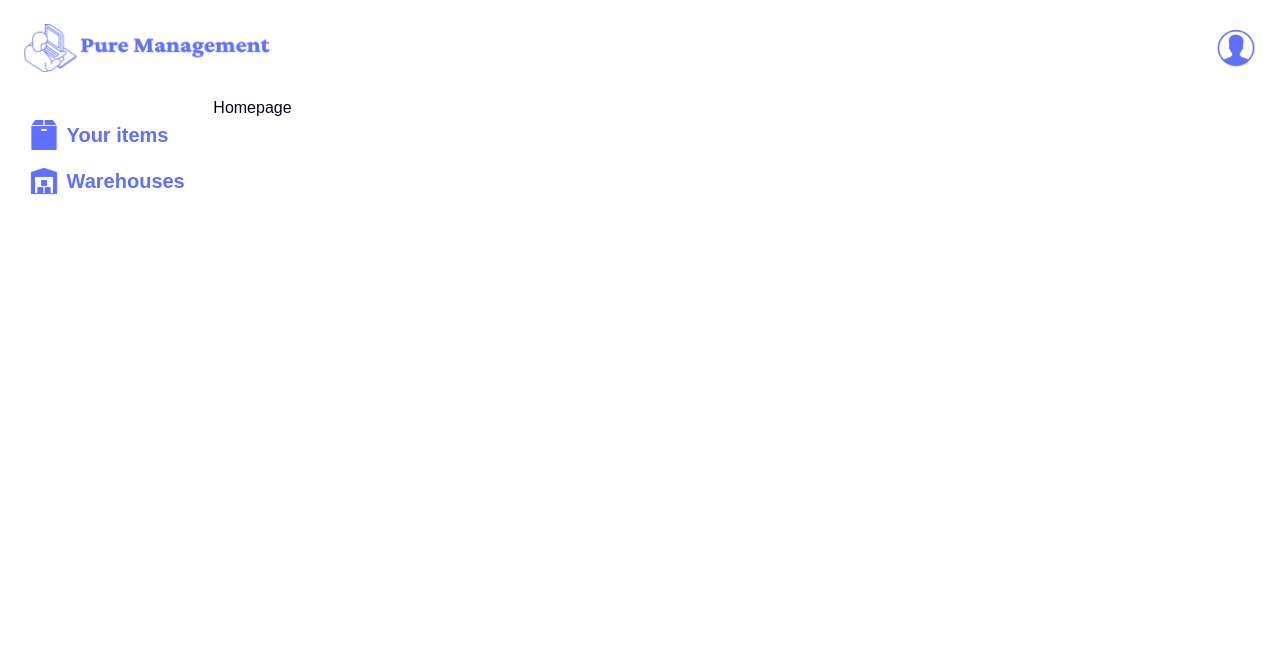
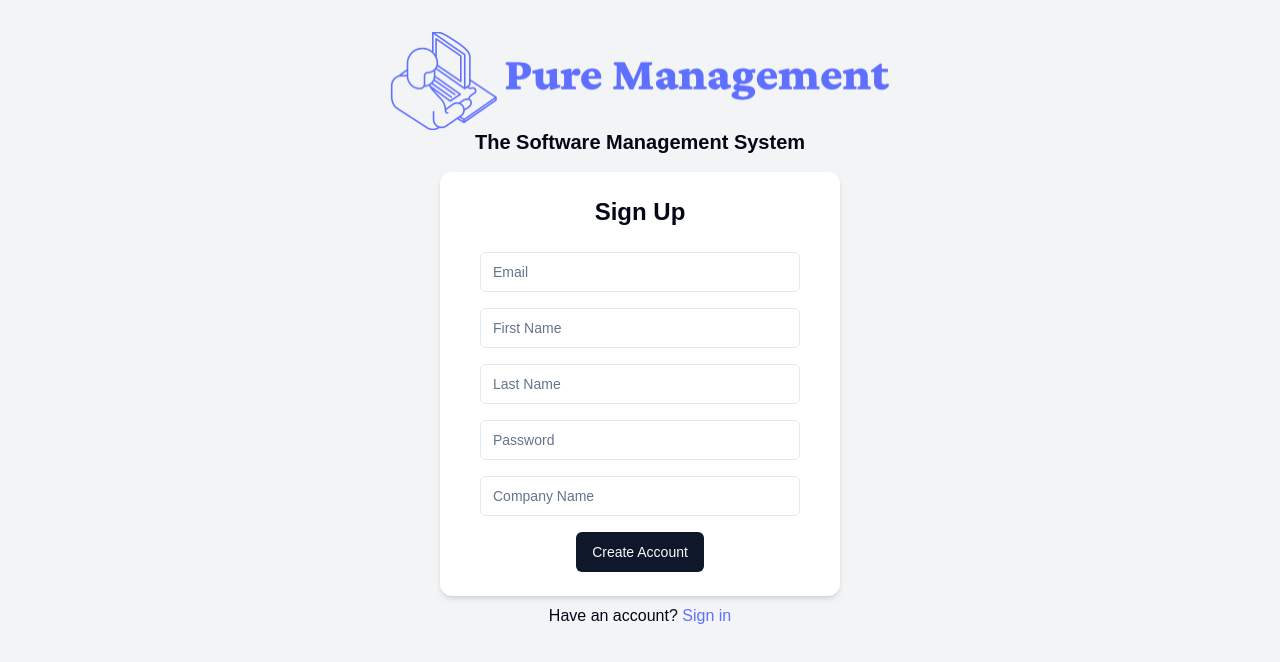
Before and after one commit to MatejKuka/pure-management-web, a Next.js app: page / in a window 1280 px wide. Shown: the top 662 px of the page. Built offline with nearby package versions, Linux system fonts and the light colour scheme; a web font is replaced by a local one.

Commit message:
added new page for sing up and changed route

```diff
--- /dev/null
+++ b/app/[companyId]/layout.tsx
@@ -0,0 +1,23 @@
+import React from "react";
+import Navigation from "@/components/common/Navigation";
+import Sidebar from "@/components/common/sidebar/Sidebar";
+
+export default function Layout({
+  children,
+}: {
+  children: React.ReactNode
+}) {
+  return (
+    <html lang="en">
+      <body>
+        <Navigation />
+        <div className={"grid grid-cols-12"}>
+          <Sidebar />
+          <main className={"col-span-10"}>
+            {children}
+          </main>
+        </div>
+      </body>
+    </html>
+  )
+}
--- /dev/null
+++ b/app/[companyId]/page.tsx
@@ -0,0 +1,8 @@
+
+export default function Home() {
+  return (
+    <div>
+      <p>Homepage</p>
+    </div>
+  )
+}
--- a/app/warehouses/page.tsx
+++ b/app/[companyId]/warehouses/page.tsx
@@ -14,7 +14,7 @@ function Page() {
         </div>
         <div>
           {WAREHOUSES_DEMO_DATA.map(warehouse => (
-            <WarehouseCard key={warehouse.id} name={warehouse.name} address={warehouse.address} redirectUrlPath={"warehouses/" + warehouse.id.toString()}/>
+            <WarehouseCard key={warehouse.id} name={warehouse.name} address={warehouse.address} redirectUrlPath={"/1/warehouses/" + warehouse.id.toString()}/>
           ))}
         </div>
       </div>
--- a/app/layout.tsx
+++ b/app/layout.tsx
@@ -2,15 +2,12 @@ import type { Metadata } from 'next'
 import { Inria_Sans } from 'next/font/google'
 import './globals.css'
 import React from "react";
-import Navigation from "@/components/common/Navigation";
-import Sidebar from "@/components/common/sidebar/Sidebar";
-import { Toaster } from "@/components/ui/toaster"
 
 const inter = Inria_Sans({weight: ["300", "400", "700"], style: ["normal", "italic"], subsets: ['latin'] })
 
 export const metadata: Metadata = {
   title: 'Pure Management',
-  description: 'Generated by create next app',
+  description: 'Next.js app',
 }
 
 export default function RootLayout({
@@ -21,14 +18,7 @@ export default function RootLayout({
   return (
     <html lang="en">
       <body className={inter.className}>
-        <Navigation />
-        <div className={"grid grid-cols-12"}>
-          <Sidebar />
-          <main className={"col-span-10"}>
-            {children}
-          </main>
-        </div>
-        <Toaster data-testid={"action-toast"} />
+          {children}
       </body>
     </html>
   )
--- a/app/page.tsx
+++ b/app/page.tsx
@@ -1,8 +1,10 @@
+import SignUpForm from "@/components/user-components/SignUpForm";
+import RootPageLayout from "@/components/page-layouts/RootPageLayout";
 
 export default function Home() {
   return (
-    <div>
-      <p>Homepage</p>
-    </div>
+      <RootPageLayout>
+        <SignUpForm />
+      </RootPageLayout>
   )
 }
--- a/components/common/sidebar/Sidebar.tsx
+++ b/components/common/sidebar/Sidebar.tsx
@@ -6,8 +6,8 @@ import WarehouseIcon from "../../../public/warehouse.svg";
 function Sidebar() {
   return (
     <aside className={"inline h-[100%] col-span-2 p-4 mx-auto"}>
-      <SidebarItem alt={"Your items"} imagePath={BoxIcon} text={"Your items"}  redirectUrlPath={"/your-items"}/>
-      <SidebarItem alt={"Warehouses"} imagePath={WarehouseIcon} text={"Warehouses"}  redirectUrlPath={"/warehouses"}/>
+      <SidebarItem alt={"Your items"} imagePath={BoxIcon} text={"Your items"}  redirectUrlPath={"/1/your-items"}/>
+      <SidebarItem alt={"Warehouses"} imagePath={WarehouseIcon} text={"Warehouses"}  redirectUrlPath={"/1/warehouses"}/>
     </aside>
   );
 }
--- /dev/null
+++ b/components/page-layouts/RootPageLayout.tsx
@@ -0,0 +1,24 @@
+import React from 'react';
+import {Toaster} from "@/components/ui/toaster";
+import PureManagementLogo from "@/public/pure-management-logo.png";
+import Image from "next/image";
+
+
+interface IProps {
+  children: React.ReactNode
+}
+
+const RootPageLayout: React.FC<IProps> = ({children}) => {
+  return (
+    <>
+      <main className={"bg-gray-100 flex justify-center items-center w-[100vw] h-[100vh]"}>
+        <Image width={500} className={"absolute top-8"} alt={"Pure Management Logo"} src={PureManagementLogo} />
+        <h2 className={"absolute top-32 text-xl font-semibold"}>The Software Management System</h2>
+        {children}
+      </main>
+      <Toaster data-testid={"action-toast"} />
+    </>
+  );
+}
+
+export default RootPageLayout;
--- /dev/null
+++ b/components/user-components/SignUpForm.tsx
@@ -0,0 +1,121 @@
+"use client"
+import React from 'react';
+import { zodResolver } from "@hookform/resolvers/zod"
+import { useForm } from "react-hook-form"
+import * as z from "zod"
+
+import { Button } from "@/components/ui/button"
+import {
+  Form,
+  FormControl,
+  FormField,
+  FormItem,
+  FormMessage,
+} from "@/components/ui/form"
+import { Input } from "@/components/ui/input"
+import Link from "next/link";
+
+const formSchema = z.object({
+  email: z.string().min(2).email().max(30),
+  firstName: z.string().min(2).max(25),
+  lastName: z.string().min(2).max(25),
+  password: z.string().min(6).max(25),
+  companyName: z.string().min(2).max(30),
+})
+interface IProps {
+
+}
+const SignUpForm: React.FC<IProps> = ({}) => {
+  const form = useForm<z.infer<typeof formSchema>>({
+    resolver: zodResolver(formSchema),
+    defaultValues: {
+      email: "",
+      firstName: "",
+      lastName: "",
+      password: "",
+      companyName: "",
+    },
+  })
+
+  function onSubmit(values: z.infer<typeof formSchema>) {
+    console.log(values);
+  }
+
+  return (
+    <div>
+      <div className={"bg-white w-[400px] py-6 px-10 rounded-xl shadow-md"}>
+        <h1 className={"text-center text-2xl mb-6 font-semibold"}>Sign Up</h1>
+        <Form {...form}>
+          <form onSubmit={form.handleSubmit(onSubmit)} className="space-y-4">
+            <FormField
+              control={form.control}
+              name="email"
+              render={({ field }) => (
+                <FormItem>
+                  <FormControl>
+                    <Input placeholder="Email" {...field} />
+                  </FormControl>
+                  <FormMessage />
+                </FormItem>
+              )}
+            />
+            <FormField
+              control={form.control}
+              name="firstName"
+              render={({ field }) => (
+                <FormItem>
+                  <FormControl>
+                    <Input placeholder="First Name" {...field} />
+                  </FormControl>
+                  <FormMessage />
+                </FormItem>
+              )}
+            />
+            <FormField
+              control={form.control}
+              name="lastName"
+              render={({ field }) => (
+                <FormItem>
+                  <FormControl>
+                    <Input placeholder="Last Name" {...field} />
+                  </FormControl>
+                  <FormMessage />
+                </FormItem>
+              )}
+            />
+            <FormField
+              control={form.control}
+              name="password"
+              render={({ field }) => (
+                <FormItem>
+                  <FormControl>
+                    <Input type={"password"} placeholder="Password" {...field} />
+                  </FormControl>
+                  <FormMessage />
+                </FormItem>
+              )}
+            />
+            <FormField
+              control={form.control}
+              name="companyName"
+              render={({ field }) => (
+                <FormItem>
+                  <FormControl>
+                    <Input placeholder="Company Name" {...field} />
+                  </FormControl>
+                  <FormMessage />
+                </FormItem>
+              )}
+            />
+            <div className={"w-full flex justify-center"}>
+              <Button type="submit">Create Account</Button>
+            </div>
+          </form>
+        </Form>
+      </div>
+      <p className={"text-center mt-2"}>Have an account? <Link className={"text-primary-color hover:underline"} href={"/1"}>Sign in</Link></p>
+    </div>
+  );
+}
+
+export default SignUpForm;
```
Also changed, not shown: app/[companyId]/profile/page.tsx (renamed from app/profile/page.tsx), app/[companyId]/warehouses/[warehouseId]/page.tsx (renamed from app/warehouses/[warehouseId]/page.tsx), app/[companyId]/your-items/page.tsx (renamed from app/your-items/page.tsx).
